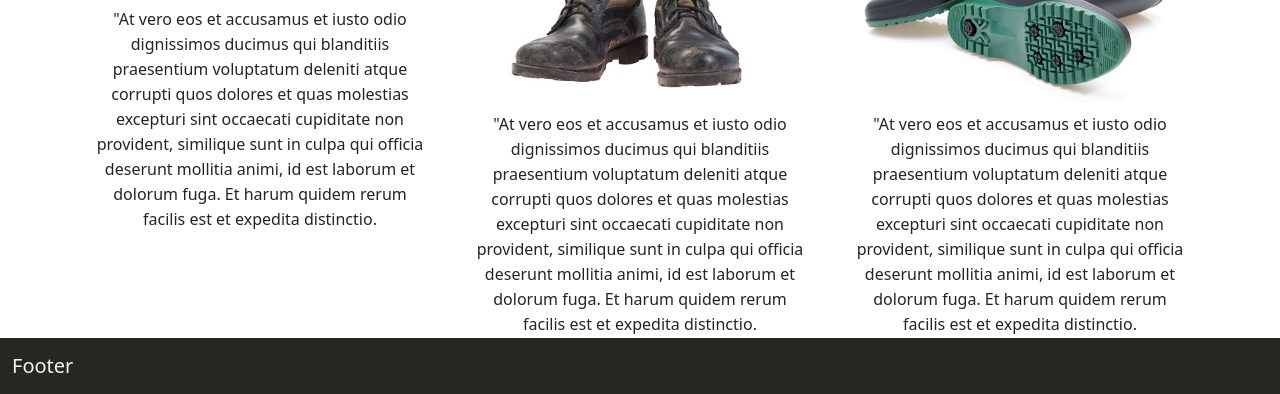
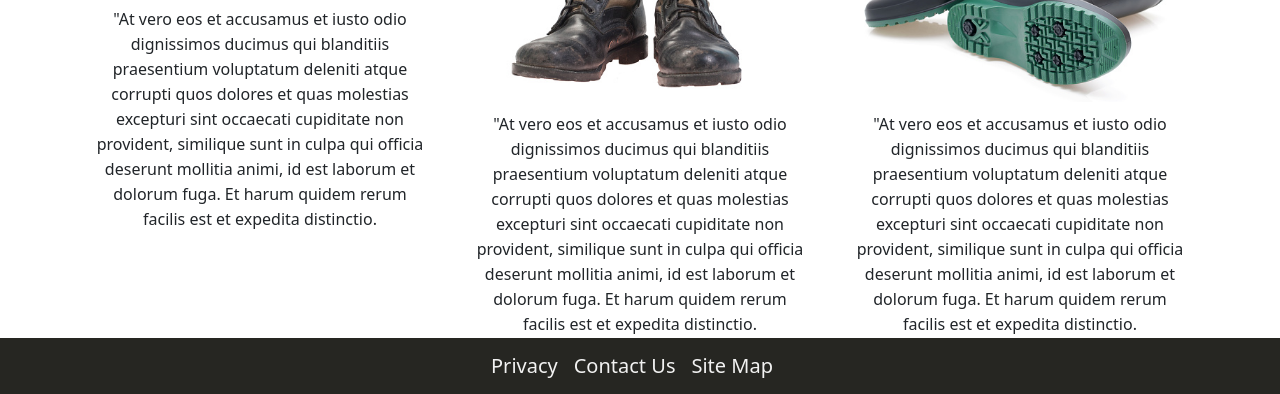
Before and after one commit to EvMad/bootstrap-sass-sandbox, a website: page index.html in a window 1280 px wide. Shown: the part 406-800 px from the top of the page. Drawn offline with Linux system fonts and the light colour scheme.

Commit message:
added centered footer <a> tags

```diff
--- a/index.html
+++ b/index.html
@@ -69,9 +69,11 @@
     <!--container end-->
 
     <!--footer begin-->
-    <nav class="navbar fixed-bottom bg-dark">
-        <div class="container-fluid">
-          <a class="navbar-brand text-light" href="#">Footer</a>
+    <nav class="navbar fixed-bottom bg-dark ">
+        <div class="container-fluid justify-content-center">
+          <a class="navbar-brand text-light" href="#">Privacy</a>
+          <a class="navbar-brand text-light" href="#">Contact Us</a>
+          <a class="navbar-brand text-light" href="#">Site Map</a>
         </div>
       </nav>
       <!--footer end-->
```
